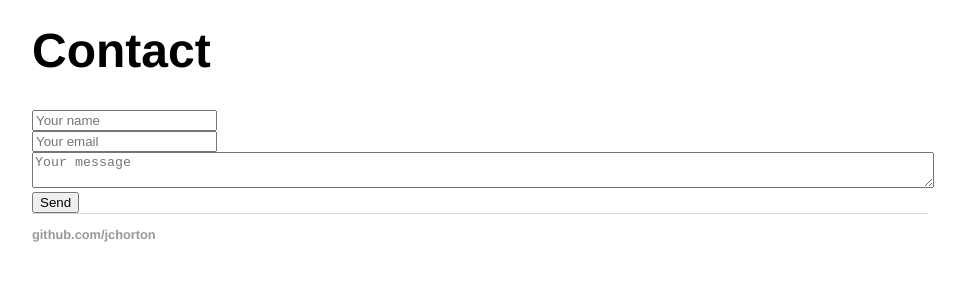
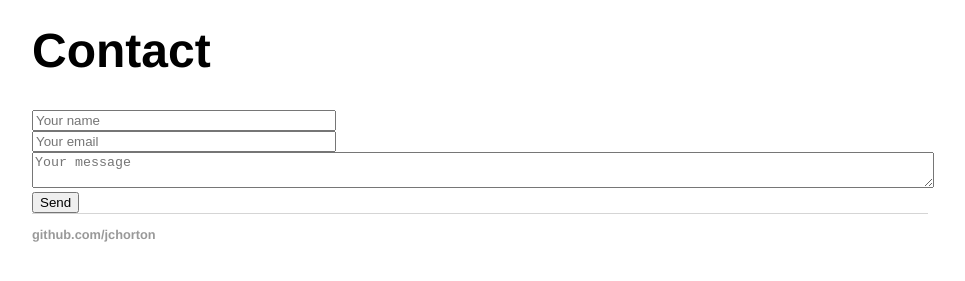
Before and after one commit to jchorton/jchorton.github.io, a Jekyll site: the page built from about/index.md, in a window 1280 px wide. Shown: the part 355-636 px from the top of the page, without its empty margins (160-1125 px from the left). Built offline with Jekyll 4.4.1, drawn with Linux system fonts in a browser that asks for light colours.

Commit message:
Update index.md

```diff
--- a/about/index.md
+++ b/about/index.md
@@ -13,8 +13,8 @@
 
 # Contact
 <form id="contactform" action="//formspree.io/hort_wort@hotmail.com" method="POST">
-    <input type="text" name="name" placeholder="Your name"><br />
-    <input type="email" name="_replyto" placeholder="Your email"><br />
-    <textarea name="message" placeholder="Your message" style="height:200px" style="width:100%"></textarea><br />
+    <input type="text" name="name" placeholder="Your name" style="width:33%"><br />
+    <input type="email" name="_replyto" placeholder="Your email" style="width:33%"><br />
+    <textarea name="message" placeholder="Your message" style="height:400px" style="width:100%"></textarea><br />
     <input type="submit" value="Send">
 </form>
```
